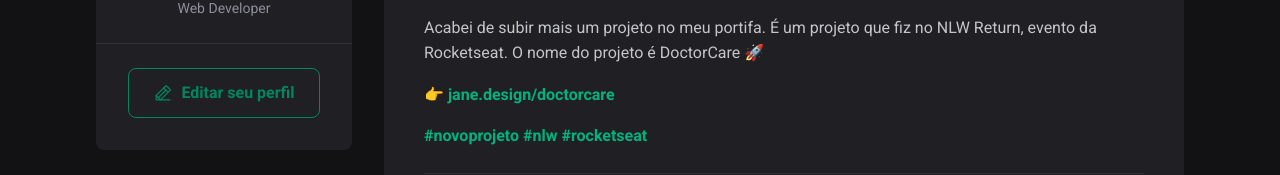
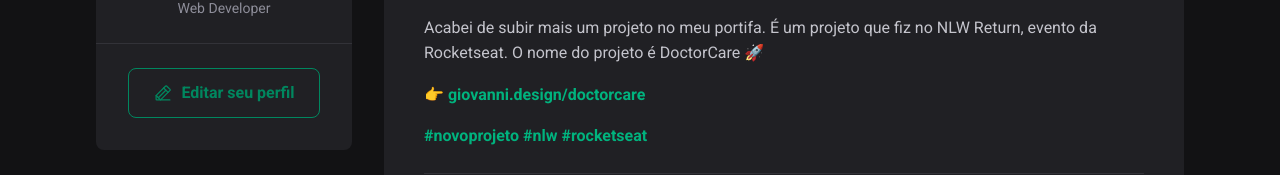
Before and after one commit to Vanim77/ignite-feed, a React (Vite) app: page / in a window 1280 px wide. Shown: the part 255-430 px from the top of the page. Built offline with nearby package versions, Linux system fonts and the light colour scheme.

Commit message:
:recycle: refactor: changing text link of post content

```diff
--- a/src/components/Post.jsx
+++ b/src/components/Post.jsx
@@ -18,7 +18,7 @@ export function Post() {
         <div className={styles.content}>
           <p>Fala galeraa 👋</p>
           <p>Acabei de subir mais um projeto no meu portifa. É um projeto que fiz no NLW Return, evento da Rocketseat. O nome do projeto é DoctorCare 🚀</p>
-          <p><a href="#">👉 jane.design/doctorcare</a></p>
+          <p><a href="#">👉 giovanni.design/doctorcare</a></p>
           <p><a href="#">#novoprojeto #nlw #rocketseat</a></p>
         </div>
 
```
